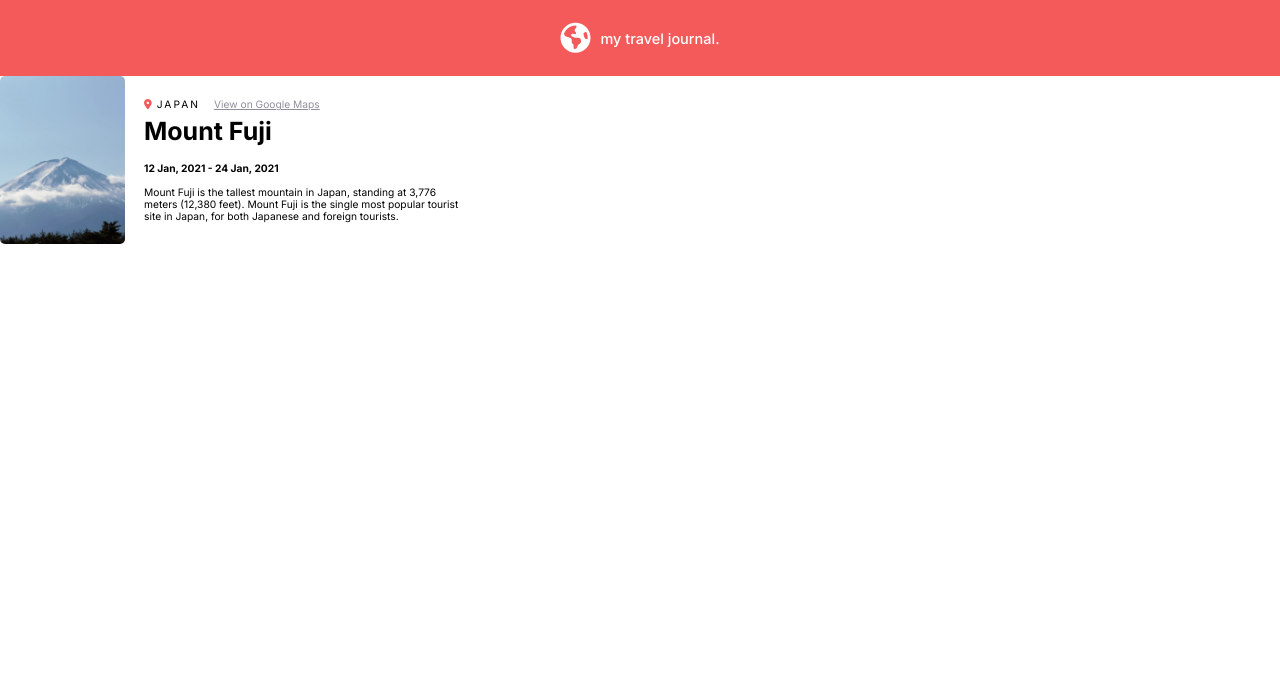
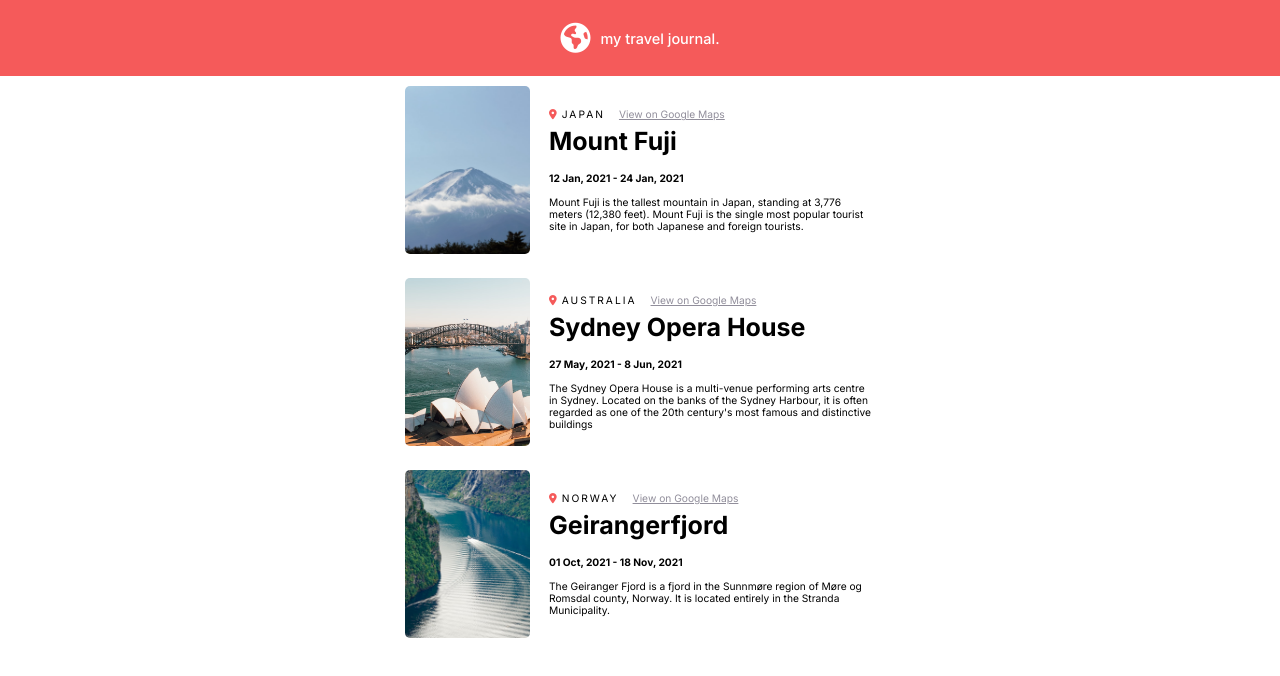
Before and after one commit to MalcolmSmalls/Scrimba-Solo-Travel-Project, a React (Create React App) app: page / in a window 1280 px wide. Shown: the top 676 px of the page. Built offline with nearby package versions, Linux system fonts and the light colour scheme.

Commit message:
Add database, pass data as props to component and insert into component for reusability

```diff
--- a/src/App.css
+++ b/src/App.css
@@ -33,6 +33,7 @@ header > h1, header > i {
   border-radius:5px;
   gap: 19px;
   align-items:center;
+  justify-content:center;
 }
 
 .image-container > img {
@@ -77,3 +78,12 @@ header > h1, header > i {
   width:326px;
   font-size:10.24px;
 }
+
+.entries-container{
+  display:flex;
+  width:100%;
+  flex-direction:column;
+  justify-content:center;
+  gap:20px;
+  margin-block:10px;
+}
--- a/src/App.js
+++ b/src/App.js
@@ -1,12 +1,21 @@
 import './App.css';
 import Header from './Components/Header.js'
 import Entry from './Components/Entry.js'
+import data from './data.js'
 
 function App() {
+
+  const dataArr = data.map (item => {
+    return (
+      <Entry key={item.id} item = {item} />
+    )
+  })
   return (
     <div className="App">
       <Header />
-      <Entry />
+      <div className = "entries-container">
+       {dataArr}
+      </div>
     </div>
   );
 }
--- a/src/Components/Entry.js
+++ b/src/Components/Entry.js
@@ -1,26 +1,28 @@
 
-function Entry () {
+function Entry (props) {
+    // console.log(props)
+
     return (
         <div className = "entry-container">
             <div className = "image-container">
-                <img src="./japan.jfif"/>
+                <img src={props.item.photo}/>
             </div>
             <div className = "right-container">
                 <span className = "symbol-span">
                     <i className="fa-solid fa-location-dot"></i>
                 </span>
                 <span className = "location-span">
-                    Japan
+                    {props.item.location}
                 </span>
                 <span className = "google-span">
-                    <a href="">View on Google Maps</a>
+                    <a href={props.item.googleMapsLink}>View on Google Maps</a>
                 </span>
-                <h2>Mount Fuji</h2>
+                <h2>{props.item.name}</h2>
                 <span className = "date-span">
-                    12 Jan, 2021 - 24 Jan, 2021
+                    {props.item.date}
                 </span>
                 <p className = "entry-paragraph">
-                Mount Fuji is the tallest mountain in Japan, standing at 3,776 meters (12,380 feet). Mount Fuji is the single most popular tourist site in Japan, for both Japanese and foreign tourists.
+                    {props.item.entry}
                 </p>
             </div>
         </div>
--- /dev/null
+++ b/src/data.js
@@ -0,0 +1,31 @@
+export default [
+    {
+        id: 1,
+        photo: './japan.jfif',
+        location: 'Japan',
+        googleMapsLink: 'https://goo.gl/maps/sbYG5AwtEo1RA9yn7',
+        name: 'Mount Fuji',
+        date: '12 Jan, 2021 - 24 Jan, 2021',
+        entry: 'Mount Fuji is the tallest mountain in Japan, standing at 3,776 meters (12,380 feet). Mount Fuji is the single most popular tourist site in Japan, for both Japanese and foreign tourists.'
+
+    },
+    {
+        id: 2,
+        photo: './australia.jfif',
+        location: 'Australia',
+        googleMapsLink: 'https://goo.gl/maps/Exvd8C5ynHTgej637',
+        name: 'Sydney Opera House',
+        date: '27 May, 2021 - 8 Jun, 2021',
+        entry: 'The Sydney Opera House is a multi-venue performing arts centre in Sydney. Located on the banks of the Sydney Harbour, it is often regarded as one of the 20th century\'s most famous and distinctive buildings'
+    },
+    {
+        id: 3,
+        photo: './norway.jfif',
+        location: 'Norway',
+        googleMapsLink: 'https://goo.gl/maps/oY9YjvZWRgit48tx6',
+        name: 'Geirangerfjord',
+        date: '01 Oct, 2021 - 18 Nov, 2021',
+        entry: 'The Geiranger Fjord is a fjord in the Sunnmøre region of Møre og Romsdal county, Norway. It is located entirely in the Stranda Municipality.'
+    }
+
+]
```
